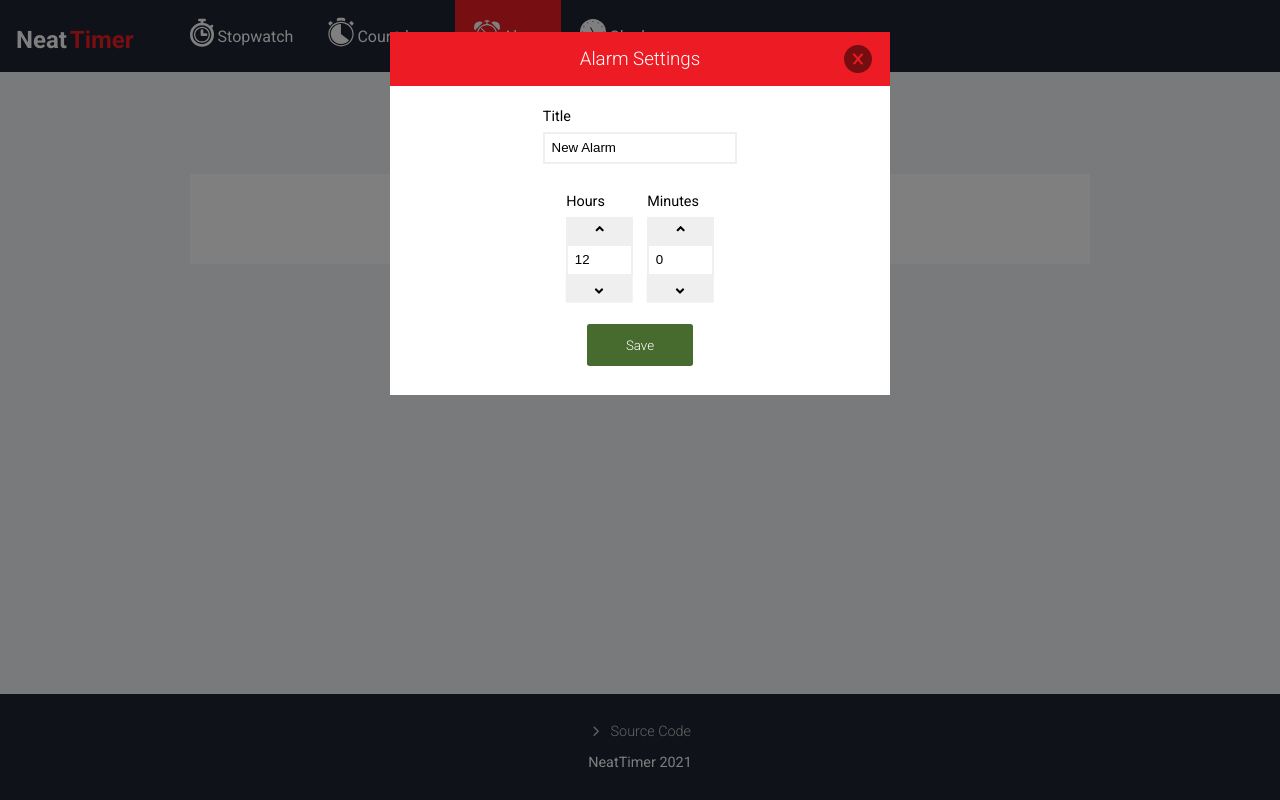
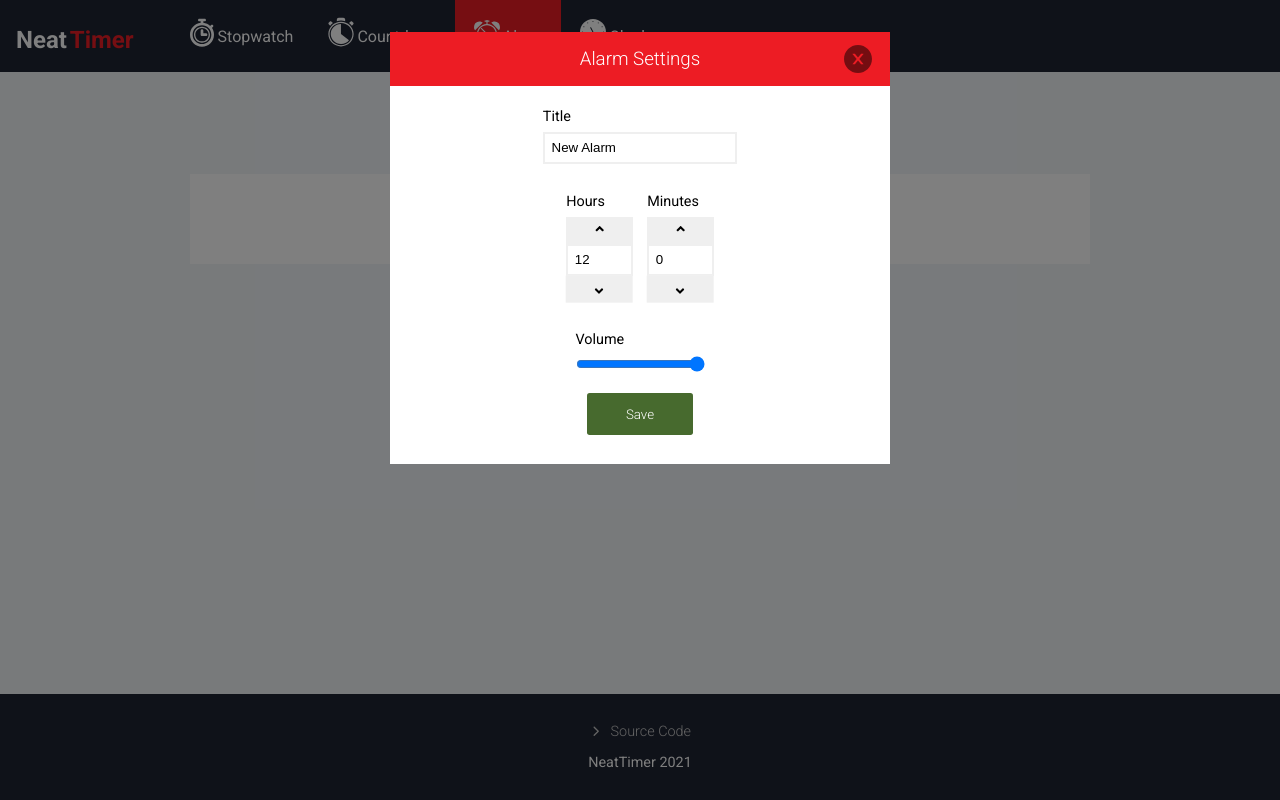
Before and after one commit to carlo697/NeatTimer, a React (Create React App) app: page /alarm in a window 1280 px wide. Both pictures are taken after a click on the button "Add". Built offline with nearby package versions, Linux system fonts and the light colour scheme.

Commit message:
Add a volume setting to alarms

```diff
--- a/src/components/AlarmModal.js
+++ b/src/components/AlarmModal.js
@@ -18,6 +18,7 @@ const AlarmModal = () => {
 			title,
 			hour,
 			minute,
+			volume,
 		}
 	} = modal;
 
@@ -26,6 +27,7 @@ const AlarmModal = () => {
 	useEffect(() => {
 		const audio = new Audio(Clock);
 		audio.loop = true;
+		audio.volume = volume;
 		audio.play();
 
 		const notification = showNotification(
--- a/src/components/AlarmSettings.js
+++ b/src/components/AlarmSettings.js
@@ -11,7 +11,7 @@ const AlarmSettings = ({alarm}) => {
 	const [settings, setSettings] = useState(alarm);
 	const titleRef = useRef(null);
 
-	const {hour, minute, title} = settings;
+	const {hour, minute, title, volume} = settings;
 
 	useEffect(() => {
 		titleRef.current.focus();
@@ -136,6 +136,23 @@ const AlarmSettings = ({alarm}) => {
 				</div>
 			</div>
 			<div className="input-row">
+				<div className="input-container">
+					<label htmlFor="volume">Volume</label>
+					<div className="time-input-container">
+						<input
+							type="range"
+							min="0"
+							max="1"
+							step="0.01"
+							id="volume"
+							name="volume"
+							value={volume}
+							onChange={handleChange}
+						/>
+					</div>
+				</div>
+			</div>
+			<div className="input-row">
 				<button type="submit" className="btn btn-green" onClick={handleSubmit}>
 					Save
 				</button>
--- a/src/context.js
+++ b/src/context.js
@@ -125,7 +125,6 @@ export const AppProvider = ({children}) => {
 	}
 
 	const openCountdownAlarm = () => {
-		console.log(countdownSettings.title)
 		openModal({
 			title: countdownSettings.title || "Countdown",
 			content: <CountdownAlarm/>
--- a/src/pages/Alarm.js
+++ b/src/pages/Alarm.js
@@ -16,6 +16,7 @@ const Alarm = () => {
 			title: "New Alarm",
 			hour: 12,
 			minute: 0,
+			volume: 1,
 		};
 
 		openModal({
```
